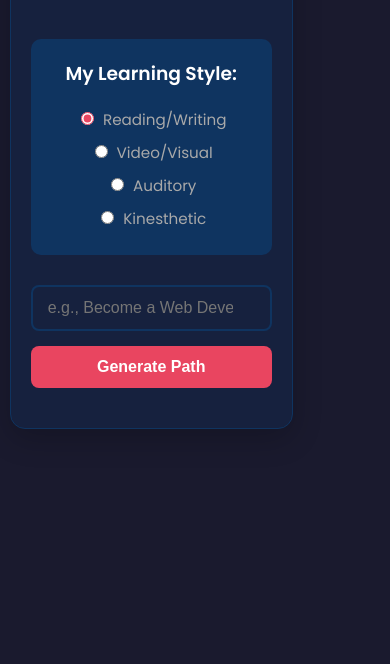
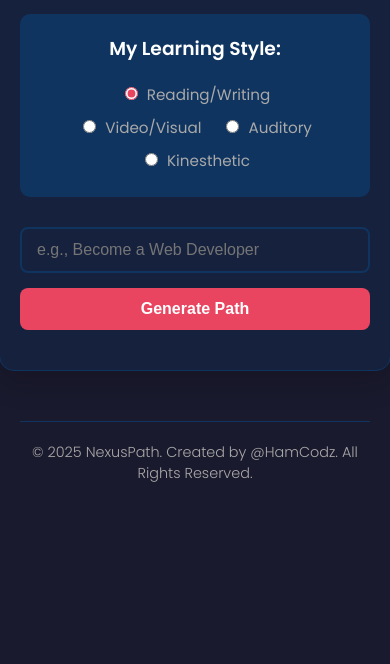
Before and after one commit to hamtechug256/learnflow, a plain HTML site: page index.html in a window 390 px wide. Shown: the part 220-884 px from the top of the page. Drawn offline with Linux system fonts and the light colour scheme.

Commit message:
fix: Correct footer positioning and responsive layout

```diff
--- a/style.css
+++ b/style.css
@@ -15,8 +15,9 @@ body {
     background-color: var(--bg-color);
     color: var(--font-color);
     display: flex;
-    justify-content: center;
-    align-items: flex-start;
+    flex-direction: column; /* Arrange children vertically */
+    align-items: center; /* Center children horizontally */
+    justify-content: flex-start; /* Align children to the top */
     min-height: 100vh;
 }
 
```
